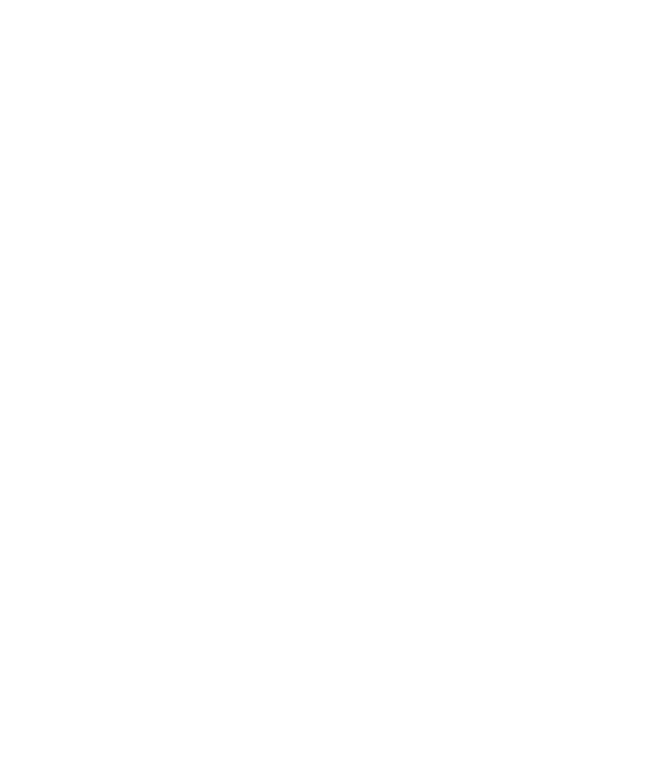
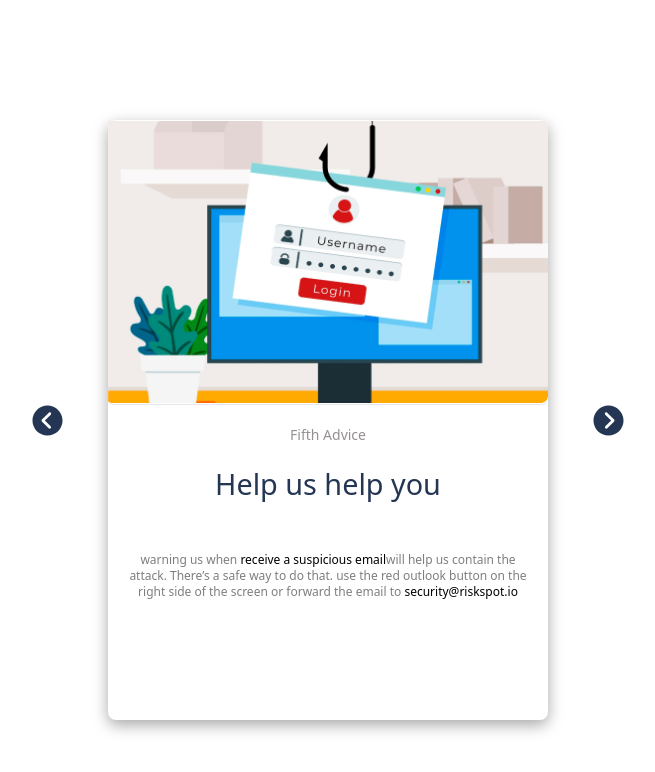
Before and after one commit to Dove-white/phishing-advice, a React (Vite) app: page /fifth-advice in a window 1280 px wide. Before the commit this address had no page. Shown: the top 772 px of the page, without its empty margins (312-967 px from the left). Built offline with nearby package versions, Linux system fonts and the light colour scheme.

Commit message:
Fix: Page routing.

```diff
--- a/package.json
+++ b/package.json
@@ -1,5 +1,4 @@
 {
-  "homepage": "https://Dove-white.github.io/phishing-advice/",
   "name": "phishing-advice",
   "private": true,
   "version": "0.0.0",
--- a/src/App.jsx
+++ b/src/App.jsx
@@ -13,14 +13,14 @@
   return (
     <div>
       <Routes>
-        <Route path="/phishing-advice/" element={<BadNews />} />
-        <Route path="/phishing-advice/first-advice" element={<FirstAdvice />} />
-        <Route path="/phishing-advice/second-advice" element={<SecondAdvice />} />
-        <Route path="/phishing-advice/third-advice" element={<ThirdAdvice />} />
-        <Route path="/phishing-advice/fourth-advice" element={<FourthAdvice />} />
-        <Route path="/phishing-advice/fifth-advice" element={<FifthAdvice />} />
-        <Route path="/phishing-advice/sixth-advice" element={<SixthAdvice />} />
-        <Route path="/phishing-advice/last-advice" element={<LastAdvice />} />
+        <Route path="/" element={<BadNews />} />
+        <Route path="/first-advice" element={<FirstAdvice />} />
+        <Route path="/second-advice" element={<SecondAdvice />} />
+        <Route path="/third-advice" element={<ThirdAdvice />} />
+        <Route path="/fourth-advice" element={<FourthAdvice />} />
+        <Route path="/fifth-advice" element={<FifthAdvice />} />
+        <Route path="/sixth-advice" element={<SixthAdvice />} />
+        <Route path="/last-advice" element={<LastAdvice />} />
       </Routes>
     </div>
   );
--- a/src/component/page/app/BadNews.jsx
+++ b/src/component/page/app/BadNews.jsx
@@ -18,7 +18,7 @@
             Follow these 5 tips to prepare yourself
           </div>
         }
-        nextPage="/phishing-advice/first-advice"
+        nextPage="/first-advice"
       />
     </>
   );
--- a/src/component/page/app/FifthAdvice.jsx
+++ b/src/component/page/app/FifthAdvice.jsx
@@ -5,7 +5,7 @@
   return (
     <>
       <PhishedCard
-        prevuesPage="/phishing-advice/fourth-advice"
+        prevuesPage="/fourth-advice"
         image={FifthAdviceImage}
         title={"Fifth  Advice"}
         boldContent={"Help us help you"}
@@ -29,7 +29,7 @@
             </span>
           </div>
         }
-        nextPage="/phishing-advice/sixth-advice"
+        nextPage="/sixth-advice"
       />
     </>
   );
--- a/src/component/page/app/FirstAdvice.jsx
+++ b/src/component/page/app/FirstAdvice.jsx
@@ -5,7 +5,7 @@
   return (
     <>
       <PhishedCard
-        prevuesPage="/phishing-advice/"
+        prevuesPage="/"
         image={FirstAdviceImage}
         title={"First  Advice"}
         boldContent={"Take your time, don’t rush things out,ask for advice"}
@@ -19,7 +19,7 @@
             possible.
           </div>
         }
-        nextPage="/phishing-advice/second-advice"
+        nextPage="/second-advice"
       />
     </>
   );
--- a/src/component/page/app/FourthAdvice.jsx
+++ b/src/component/page/app/FourthAdvice.jsx
@@ -5,7 +5,7 @@
   return (
     <>
       <PhishedCard
-        prevuesPage="/phishing-advice/third-advice"
+        prevuesPage="/third-advice"
         image={FourthAdviceImage}
         title={"Fourth  Advice"}
         boldContent={
@@ -22,7 +22,7 @@
             before you make a mistake
           </div>
         }
-        nextPage="/phishing-advice/fifth-advice"
+        nextPage="/fifth-advice"
       />
     </>
   );
--- a/src/component/page/app/LastAdvice.jsx
+++ b/src/component/page/app/LastAdvice.jsx
@@ -5,7 +5,7 @@
   return (
     <>
       <PhishedCard
-        prevuesPage="/phishing-advice/sixth-advice"
+        prevuesPage="/sixth-advice"
         image={LastAdviceImage}
         title={"Last  Advice"}
         boldContent={"We’re here for you"}
--- a/src/component/page/app/SecondAdvice.jsx
+++ b/src/component/page/app/SecondAdvice.jsx
@@ -5,7 +5,7 @@
   return (
     <>
       <PhishedCard
-        prevuesPage="/phishing-advice/first-advice"
+        prevuesPage="/first-advice"
         image={SecondAdviceImage}
         title={"Second  Advice"}
         boldContent={
@@ -23,7 +23,7 @@
             <span className="text-[black] font-medium">strong red flag</span>
           </div>
         }
-        nextPage="/phishing-advice/third-advice"
+        nextPage="/third-advice"
       />
     </>
   );
--- a/src/component/page/app/SixthAdvice.jsx
+++ b/src/component/page/app/SixthAdvice.jsx
@@ -5,7 +5,7 @@
   return (
     <>
       <PhishedCard
-        prevuesPage="/phishing-advice/fifth-advice"
+        prevuesPage="/fifth-advice"
         image={SixthAdviceImage}
         title={"Sixth  Advice"}
         boldContent={"Always use a side channel"}
@@ -19,7 +19,7 @@
             or call the sender
           </div>
         }
-        nextPage="/phishing-advice/last-advice"
+        nextPage="/last-advice"
       />
     </>
   );
--- a/src/component/page/app/ThirdAdvice.jsx
+++ b/src/component/page/app/ThirdAdvice.jsx
@@ -5,7 +5,7 @@
   return (
     <>
       <PhishedCard
-        prevuesPage="/phishing-advice/second-advice"
+        prevuesPage="/second-advice"
         image={ThirdAdviceImage}
         title={"Third Advice"}
         boldContent={
@@ -21,7 +21,7 @@
             are trying to penetrate
           </div>
         }
-        nextPage="/phishing-advice/fourth-advice"
+        nextPage="/fourth-advice"
       />
     </>
   );
--- a/src/component/ui/Card.jsx
+++ b/src/component/ui/Card.jsx
@@ -16,7 +16,7 @@
   showNextArrow,
 }) => {
   return (
-    <div className="w-full h-[100vh] flex flex-col justify-center items-center">
+    <div className="w-full my-5 min-h-[100vh] flex flex-col justify-center items-center">
       <div className="flex sm:gap-[42px] items-center">
         <Link to={prevuesPage} className="max-sm:absolute left-0 max-sm:ml-3">
           <IoIosArrowDropleftCircle
@@ -25,7 +25,7 @@
             color="#243654"
           />
         </Link>
-        <div className="max-h-[700px] bg-white shadow-[0px_5px_15px_rgba(0,0,0,0.35)] rounded-lg sm:w-[440px] max-sm:max-w-[440px] max-sm:mx-6 max-sm:mb-8">
+        <div className="max-h-[700px] min-h-[600px] bg-white shadow-[0px_5px_15px_rgba(0,0,0,0.35)] rounded-lg sm:w-[440px] max-sm:max-w-[440px] max-sm:mx-6 max-sm:my-8">
           <div className="sm:h-[285px] max-sm:h-[285px] border-b rounded-md flex justify-center items-center">
             <img
               className="max-sm:h-full max-sm:w-full max-sm:object-cover"
--- a/vite.config.js
+++ b/vite.config.js
@@ -4,5 +4,5 @@
 // https://vitejs.dev/config/
 export default defineConfig({
   plugins: [react()],
-  base: "/phishing-advice/",
+  base: "/",
 });
```
